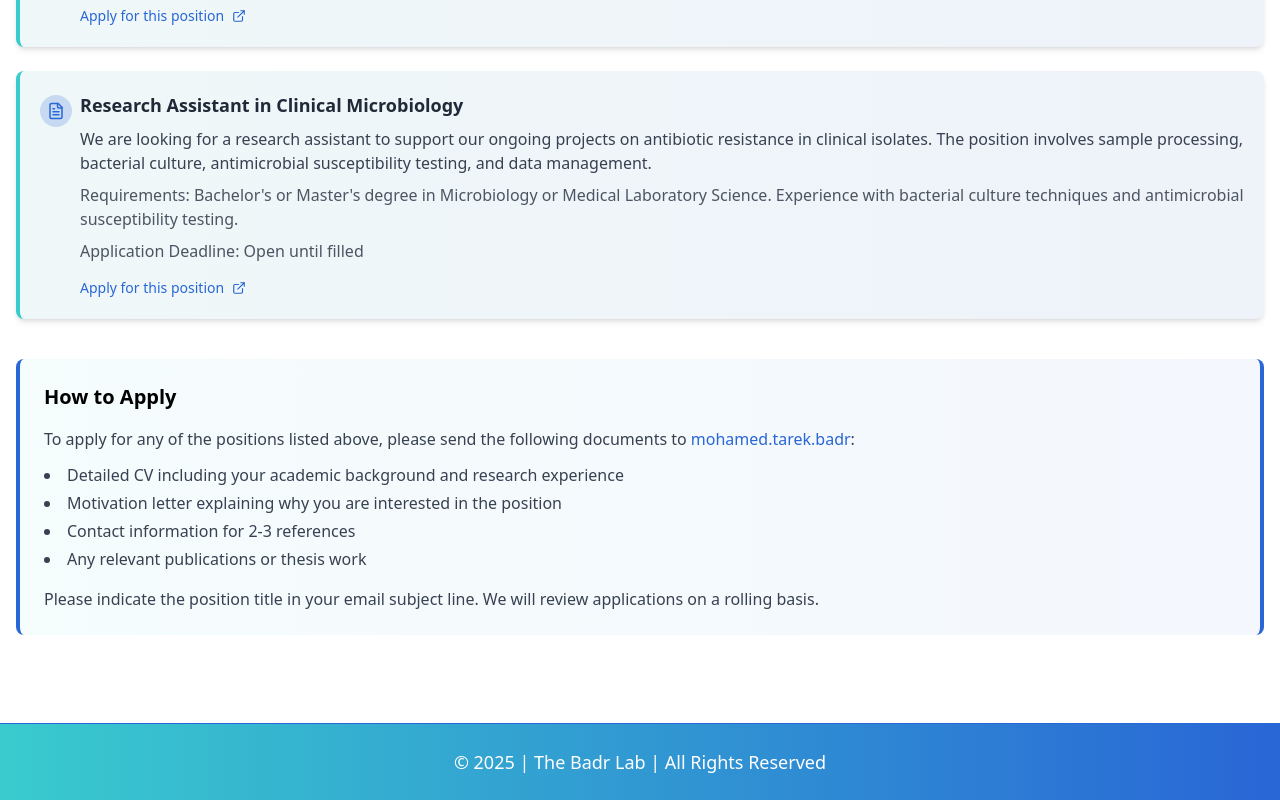
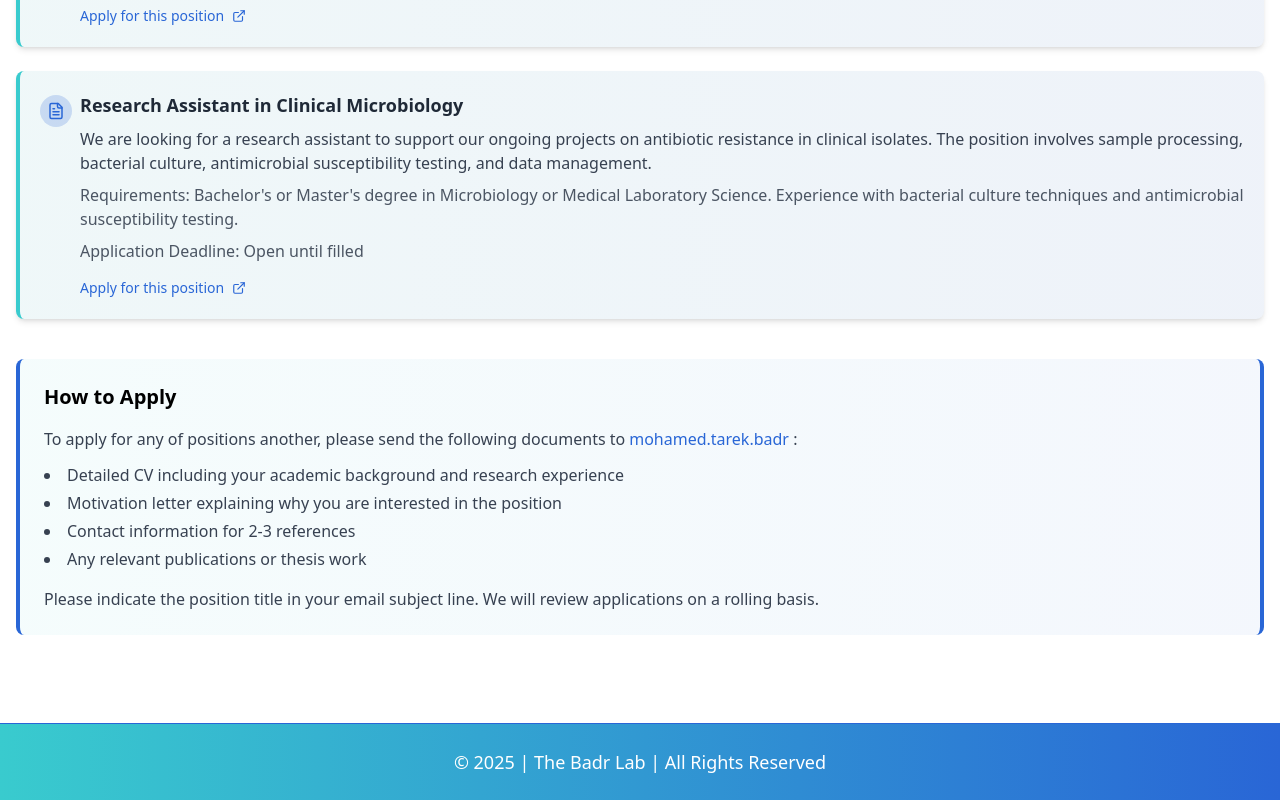
Before and after one commit to fatma-mohamed99/the-badr-lab, a React (Vite) app: page /vacancies in a window 1280 px wide. Shown: the part 902-1702 px from the top of the page. Built offline with nearby package versions, Linux system fonts and the light colour scheme.

Commit message:
edit dummy mail to real

```diff
--- a/src/pages/Vacancies.tsx
+++ b/src/pages/Vacancies.tsx
@@ -142,8 +142,8 @@ export default function Vacancies() {
                     >
                         <h3 className="font-semibold text-xl mb-4">How to Apply</h3>
                         <p className="text-gray-700 mb-3">
-                            To apply for any of the positions listed above, please send the following documents to
-                            <a href="mailto:mohamed.tarek.badr@uniklinik-freiburg.de" className="text-main ml-1 hover:underline">mohamed.tarek.badr</a>:
+                            To apply for any of  positions another, please send the following documents to
+                            <a href="mailto:mohamed.tarek.badr@uniklinik-freiburg.de" className="text-main ml-1 hover:underline">mohamed.tarek.badr</a> :
                         </p>
                         <ul className="list-disc list-inside text-gray-700 mb-4 space-y-1">
                             <li>Detailed CV including your academic background and research experience</li>
```
